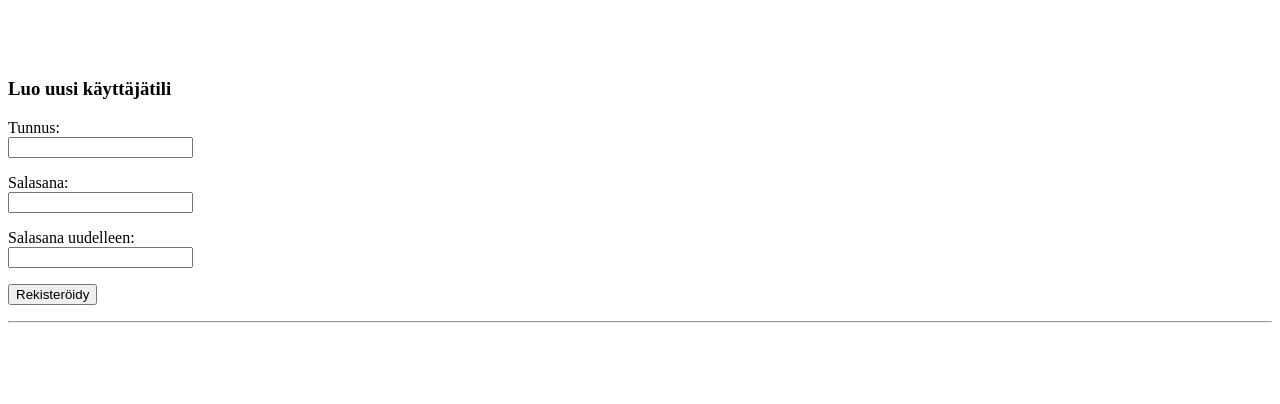
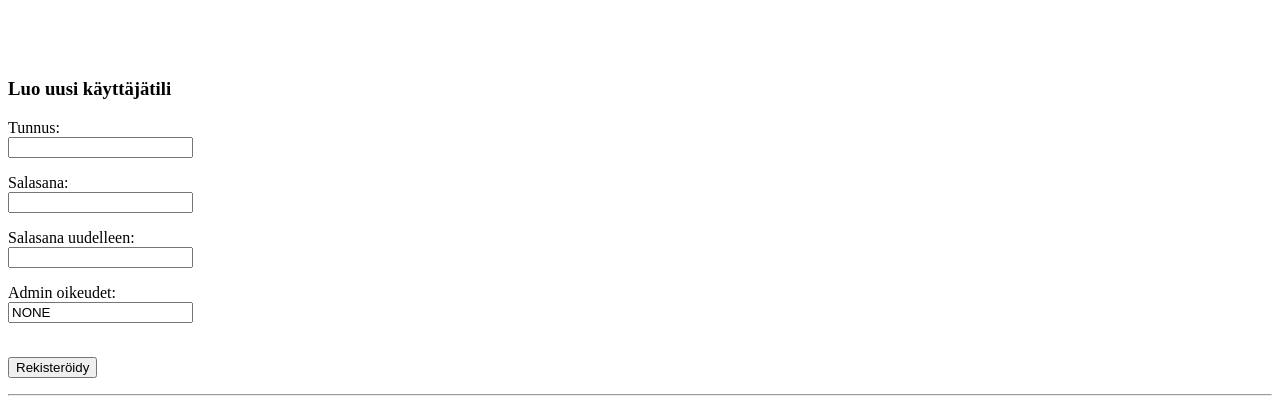
Before and after one commit to rinneant/tsoha-forum, a Flask app: page / in a window 1280 px wide. Shown: the part 414-818 px from the top of the page. Before the commit the page ends 737 px from the top, so only its background shows below. Run offline with Flask 3, Linux system fonts and the light colour scheme.

Commit message:
Update index.html

```diff
--- a/templates/index.html
+++ b/templates/index.html
@@ -36,6 +36,8 @@
   <input type="password" name="password1" minlength="8" maxlength="25"></p>
   <p>Salasana uudelleen:<br>
   <input type="password" name="password2" minlength="8" maxlength="25"></p>
+  <p>Admin oikeudet:<br>
+  <input type="text" name="admin" value="NONE"></p><br>
   <input type="submit" value="Rekisteröidy">
 </form>
 
```
